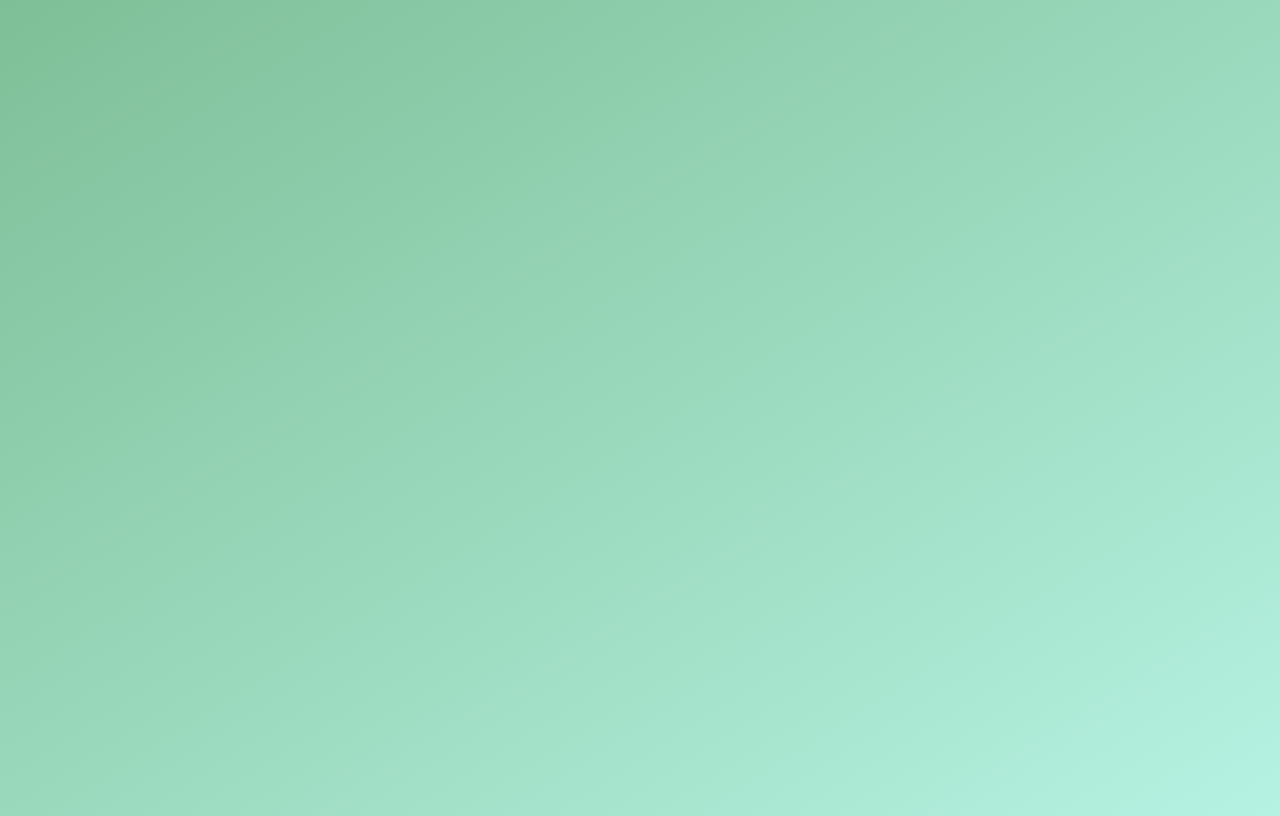
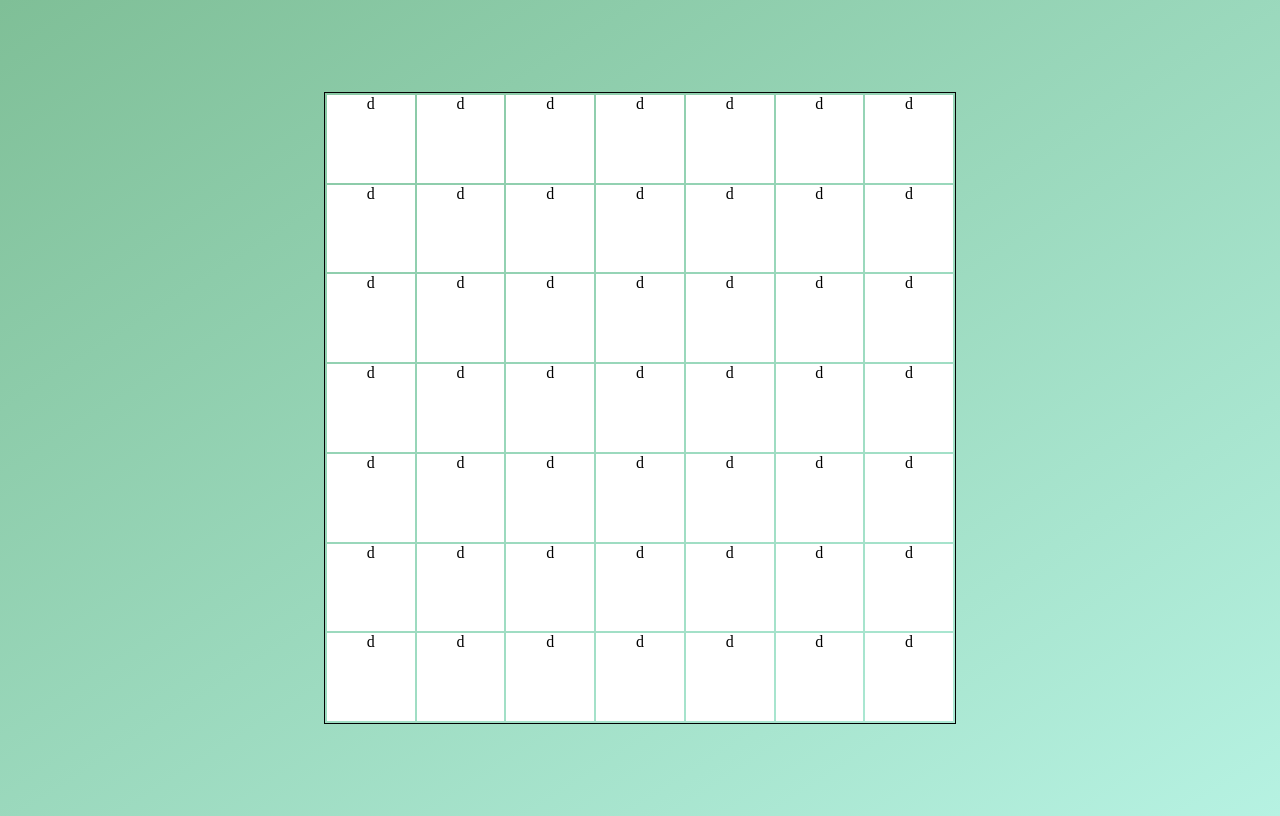
Before and after one commit to Ivan-Andr/psychological-test, a plain HTML site: page index.html in a window 1280 px wide. Drawn offline with Linux system fonts and the light colour scheme.

Commit message:
Created 7x7 html table

```diff
--- a/index.html
+++ b/index.html
@@ -5,9 +5,74 @@
     <meta name="viewport" content="width=device-width, initial-scale=1.0" />
     <meta http-equiv="X-UA-Comatible" content="ie = edge" />
     <link rel="stylesheet" href="style.css" />
-    <title>Определение скорости переключения внимания</title>
+    <title>Тест на определение скорости переключения внимания</title>
   </head>
   <body>
     <script src="script.js"></script>
+    <table class="table_center">
+      <tr>
+        <td><div class="my_div">d</div></td>
+        <td><div class="my_div">d</div></td>
+        <td><div class="my_div">d</div></td>
+        <td><div class="my_div">d</div></td>
+        <td><div class="my_div">d</div></td>
+        <td><div class="my_div">d</div></td>
+        <td><div class="my_div">d</div></td>
+      </tr>
+      <tr>
+        <td><div class="my_div">d</div></td>
+        <td><div class="my_div">d</div></td>
+        <td><div class="my_div">d</div></td>
+        <td><div class="my_div">d</div></td>
+        <td><div class="my_div">d</div></td>
+        <td><div class="my_div">d</div></td>
+        <td><div class="my_div">d</div></td>
+      </tr>
+      <tr>
+        <td><div class="my_div">d</div></td>
+        <td><div class="my_div">d</div></td>
+        <td><div class="my_div">d</div></td>
+        <td><div class="my_div">d</div></td>
+        <td><div class="my_div">d</div></td>
+        <td><div class="my_div">d</div></td>
+        <td><div class="my_div">d</div></td>
+      </tr>
+      <tr>
+        <td><div class="my_div">d</div></td>
+        <td><div class="my_div">d</div></td>
+        <td><div class="my_div">d</div></td>
+        <td><div class="my_div">d</div></td>
+        <td><div class="my_div">d</div></td>
+        <td><div class="my_div">d</div></td>
+        <td><div class="my_div">d</div></td>
+      </tr>
+      <tr>
+        <td><div class="my_div">d</div></td>
+        <td><div class="my_div">d</div></td>
+        <td><div class="my_div">d</div></td>
+        <td><div class="my_div">d</div></td>
+        <td><div class="my_div">d</div></td>
+        <td><div class="my_div">d</div></td>
+        <td><div class="my_div">d</div></td>
+      </tr>
+      <tr>
+        <td><div class="my_div">d</div></td>
+        <td><div class="my_div">d</div></td>
+        <td><div class="my_div">d</div></td>
+        <td><div class="my_div">d</div></td>
+        <td><div class="my_div">d</div></td>
+        <td><div class="my_div">d</div></td>
+        <td><div class="my_div">d</div></td>
+      </tr>
+      <tr>
+        <td><div class="my_div">d</div></td>
+        <td><div class="my_div">d</div></td>
+        <td><div class="my_div">d</div></td>
+        <td><div class="my_div">d</div></td>
+        <td><div class="my_div">d</div></td>
+        <td><div class="my_div">d</div></td>
+        <td><div class="my_div">d</div></td>
+      </tr>
+    </table>
   </body>
 </html>
--- a/style.css
+++ b/style.css
@@ -4,3 +4,35 @@ body {
   align-items: center;
   background: linear-gradient(to top left, #b6f2e2, #7fbf97);
 }
+table {
+  width: 50%;
+}
+td {
+  text-align: center;
+  vertical-align: middle;
+  width: 10%;
+  position: relative;
+}
+td:after {
+  content: "";
+  display: block;
+  margin-top: 100%;
+}
+td .my_div {
+  font-size: 400;
+  position: absolute;
+  padding-top: 70;
+  top: 0;
+  bottom: 0;
+  left: 0;
+  right: 0;
+  background: white;
+}
+
+.table_center {
+  margin: auto;
+  text-align: center;
+  vertical-align: middle;
+  width: 50%;
+  border: 1px solid #030303;
+}
```
